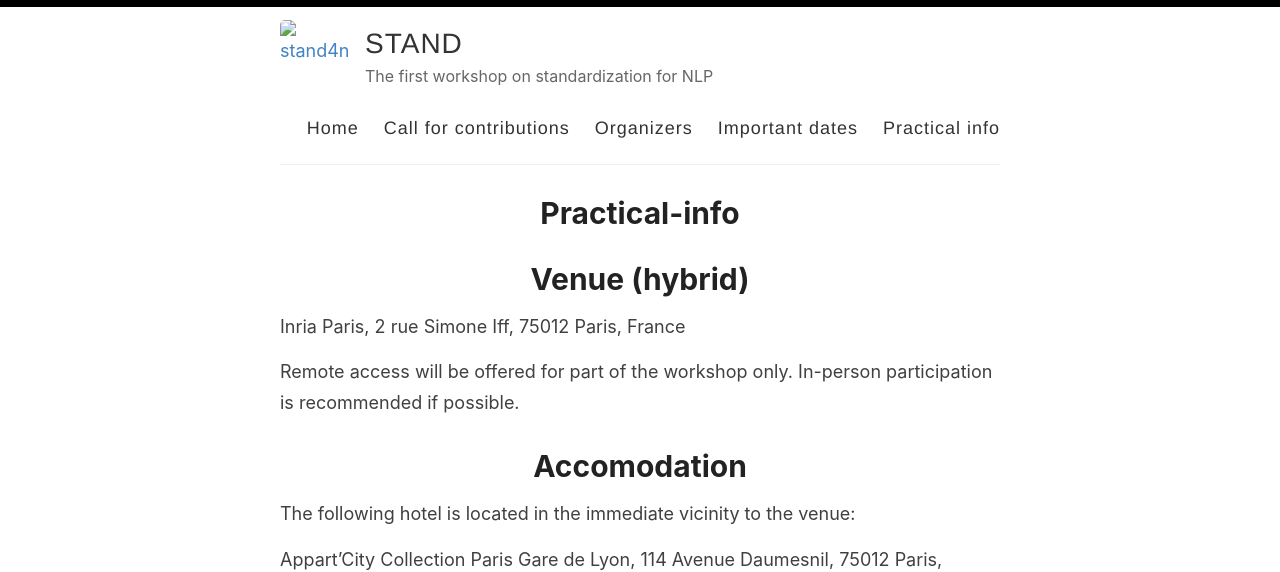
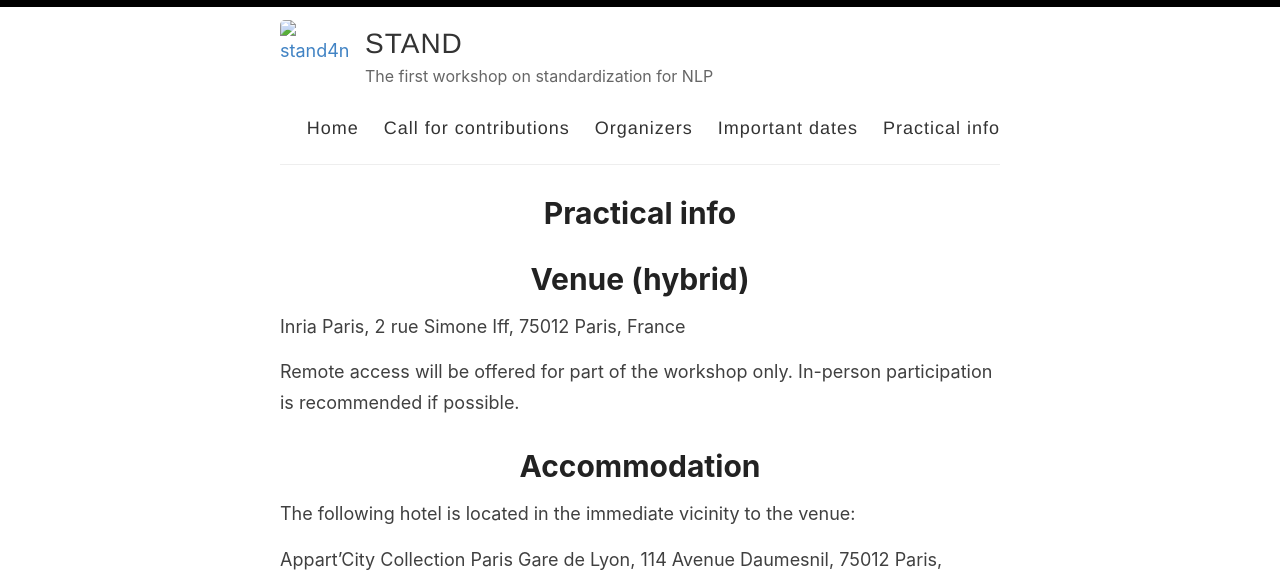
Before and after one commit to stand4nlp/stand4nlp.github.io, a Jekyll site: the page built from _pages/practical_info.md, in a window 1280 px wide. Shown: the top 572 px of the page. Built offline with Jekyll 4.4.1, drawn with Linux system fonts in a browser that asks for light colours.

```diff
--- a/_pages/practical_info.md
+++ b/_pages/practical_info.md
@@ -1,7 +1,7 @@
 ---
 layout: page
 permalink: /Practical-info
-title: Practical-info
+title: Practical info
 ---
 
 # Venue (hybrid)
@@ -10,7 +10,7 @@ Inria Paris, 2 rue Simone Iff, 75012 Paris, France
 
 Remote access will be offered for part of the workshop only. In-person participation is recommended if possible.
 
-# Accomodation
+# Accommodation
 
 The following hotel is located in the immediate vicinity to the venue:
 
```
Also changed, not shown: _pages/registration.md (added, +9 -0 lines).
